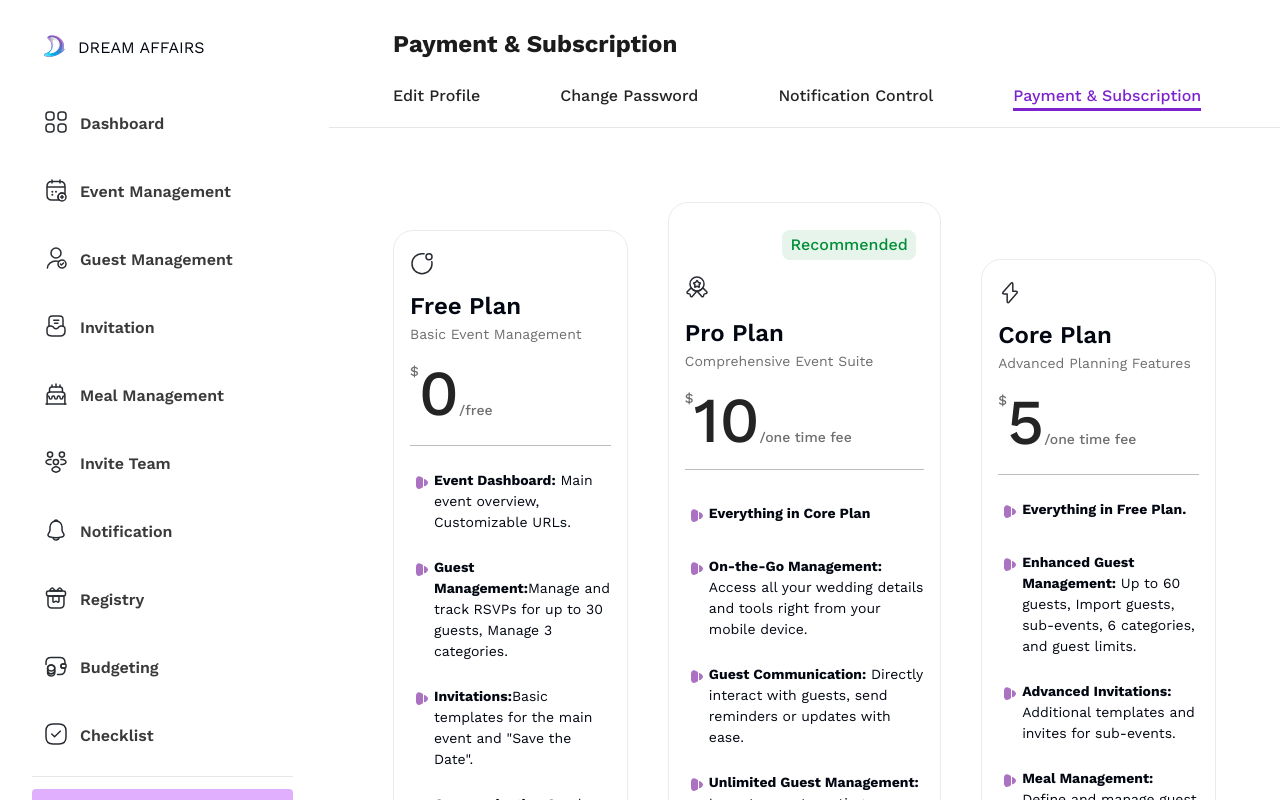
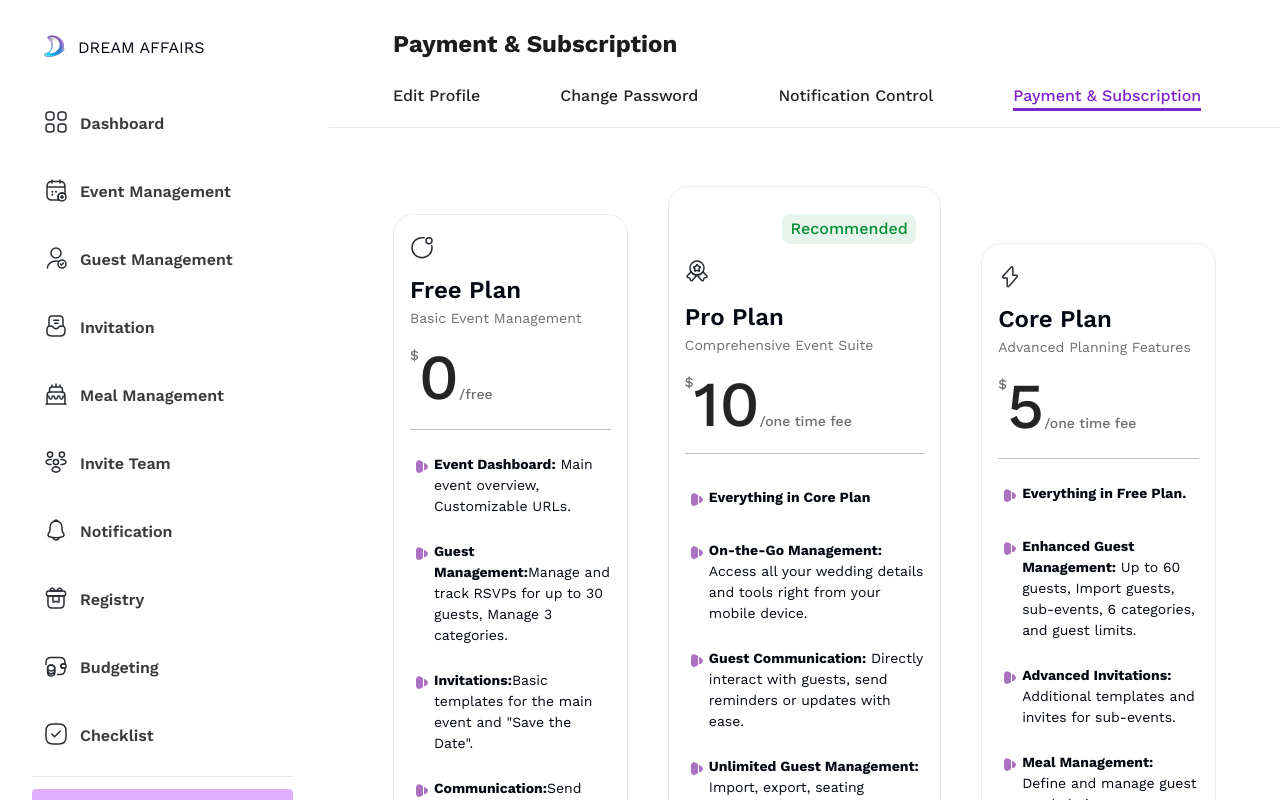
Before and after one commit to Dream-Affairs/Dream-Affairs-Frontend, a Next.js app: page /dashboard/settings in a window 1280 px wide. Both pictures are taken after a click on the element "Payment & Subscription". Shown: the top 800 px of the page. Built offline with nearby package versions, Linux system fonts and the light colour scheme.

Commit message:
pricing box padding reducedd

```diff
--- a/app/dashboard/settings/(components)/payment.tsx
+++ b/app/dashboard/settings/(components)/payment.tsx
@@ -49,7 +49,7 @@ const Payment = () => {
   const handlePlan = () => {};
 
   return (
-    <div className="p-5 lg:p-16">
+    <div className="p-5 lg:px-16 lg:py-12">
       <section className="w-full mx-auto lg:flex items-start-row flex items-start-col items-center gap-10">
         <div className="group hover:bg-[#E0B0FF] transition-all duration-100 lg:w-[325px] w-[327px] h-auto rounded-[20px] lg:px-4 px-[19px] border-[#EBEBEB] border text-[14px] bg-white mb-[20px] lg:mb-0">
           <div className="h-[195px] border-b border-[#BCBCBC] mt-[20px]">
```
